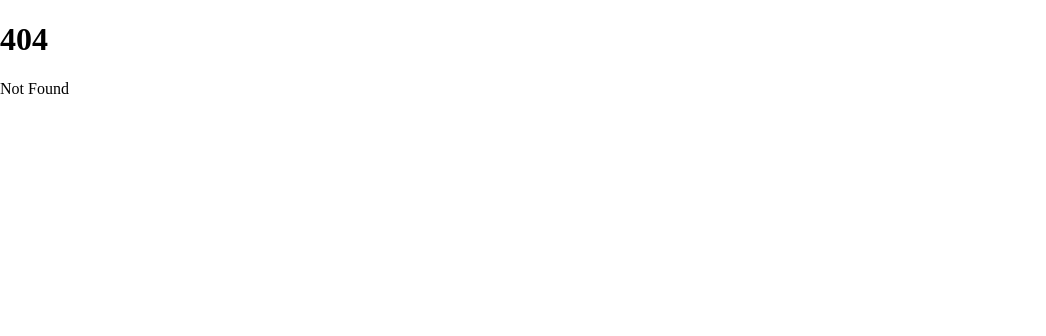
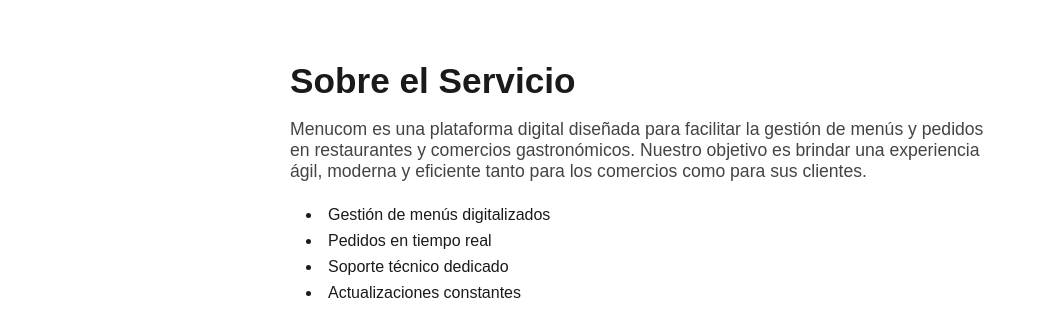
Before and after one commit to Martin444/menu-com, a SvelteKit app: page /about-service in a window 1280 px wide. Before the commit this address had no page. Shown: the top 336 px of the page, without its empty margins (0-1046 px from the left). Built offline with nearby package versions, Linux system fonts and the light colour scheme.

Commit message:
Translate service and terms pages to Spanish, update links in footer

```diff
--- a/src/features/home/sections/Footer.svelte
+++ b/src/features/home/sections/Footer.svelte
@@ -1,12 +1,12 @@
 <section class="info-extra-container">
     <div class="info-extra ">
-        <a href="www.google.com" class="info-link">About our service</a>
+        <a href="/about-service" class="info-link">Sobre el Servicio</a>
     </div>
     <div class="info-extra">
-        <a href="www.google.com" class="info-link">Read terms and conditions</a>
+        <a href="/tyc" class="info-link">Términos y Condiciones</a>
     </div>
     <div class="info-extra">
-        <a href="www.google.com" class="info-link">Developer contacts</a>
+    <a href="/dev-contact" class="info-link">Contacta al desarrollador</a>
     </div>
 </section>
 
--- /dev/null
+++ b/src/routes/about-service/+page.svelte
@@ -0,0 +1,44 @@
+<script lang="ts">
+  // Página About Service - hardcodeada
+</script>
+
+<section class="about-service-container">
+  <h1>Sobre el Servicio</h1>
+  <p>
+    Menucom es una plataforma digital diseñada para facilitar la gestión de menús y pedidos en restaurantes y comercios gastronómicos. Nuestro objetivo es brindar una experiencia ágil, moderna y eficiente tanto para los comercios como para sus clientes.
+  </p>
+  <ul>
+    <li>Gestión de menús digitalizados</li>
+    <li>Pedidos en tiempo real</li>
+    <li>Soporte técnico dedicado</li>
+    <li>Actualizaciones constantes</li>
+  </ul>
+</section>
+
+<style>
+  .about-service-container {
+    max-width: 700px;
+    margin: 0 auto;
+    padding: 2rem 1rem;
+    font-family: var(--font-main, 'Sansation', Arial, sans-serif);
+  }
+  h1 {
+    color: var(--color-primary, #1a1a1a);
+    font-size: 2.2rem;
+    margin-bottom: 1rem;
+  }
+  p {
+    font-size: 1.1rem;
+    margin-bottom: 1.5rem;
+    color: var(--color-secondary, #444);
+  }
+  ul {
+    list-style: disc inside;
+    color: var(--color-primary, #1a1a1a);
+    font-size: 1rem;
+    padding-left: 1rem;
+  }
+  li {
+    margin-bottom: 0.5rem;
+  }
+</style>
--- /dev/null
+++ b/src/routes/dev-contact/+page.svelte
@@ -0,0 +1,50 @@
+<script lang="ts">
+  // Página Dev Contact - hardcodeada
+</script>
+
+<section class="dev-contact-container">
+  <h1>Contacta al desarrollador</h1>
+  <p>
+    ¿Queres consultar algo o reportar un error? Escribíme a:
+  </p>
+  <ul>
+    <li>Email: <a href="mailto:alejandrofarel62@gmail.com">alejandrofarel62@gmail.com</a></li>
+    <!-- <li>GitHub: <a href="https://github.com/ismaenlamisma/menu-com" target="_blank">menu-com</a></li> -->
+  </ul>
+  <p>
+    También puedes enviarme sugerencias o ideas para mejorar la plataforma.
+  </p>
+</section>
+
+<style>
+  .dev-contact-container {
+    max-width: 700px;
+    margin: 0 auto;
+    padding: 2rem 1rem;
+    font-family: var(--font-main, 'Sansation', Arial, sans-serif);
+  }
+  h1 {
+    color: var(--color-primary, #1a1a1a);
+    font-size: 2.2rem;
+    margin-bottom: 1rem;
+  }
+  p {
+    font-size: 1.1rem;
+    margin-bottom: 1.5rem;
+    color: var(--color-secondary, #444);
+  }
+  ul {
+    list-style: disc inside;
+    color: var(--color-primary, #1a1a1a);
+    font-size: 1rem;
+    padding-left: 1rem;
+    margin-bottom: 1.5rem;
+  }
+  li {
+    margin-bottom: 0.5rem;
+  }
+  a {
+    color: var(--color-accent, #0077cc);
+    text-decoration: underline;
+  }
+</style>
--- /dev/null
+++ b/src/routes/tyc/+page.svelte
@@ -0,0 +1,43 @@
+<script lang="ts">
+  // Página Términos y Condiciones - hardcodeada
+</script>
+
+<section class="tyc-container">
+  <h1>Términos y Condiciones</h1>
+  <p>
+    Al utilizar Menucom, aceptas los siguientes términos y condiciones. La plataforma se reserva el derecho de modificar estos términos en cualquier momento.
+  </p>
+  <ol>
+    <li>El uso de la plataforma es responsabilidad del usuario.</li>
+    <li>Menucom no se responsabiliza por la información ingresada por los comercios.</li>
+    <li>Los datos personales serán tratados conforme a la legislación vigente.</li>
+    <li>El servicio puede ser suspendido o modificado sin previo aviso.</li>
+  </ol>
+</section>
+
+<style>
+  .tyc-container {
+    max-width: 700px;
+    margin: 0 auto;
+    padding: 2rem 1rem;
+    font-family: var(--font-main, 'Sansation', Arial, sans-serif);
+  }
+  h1 {
+    color: var(--color-primary, #1a1a1a);
+    font-size: 2.2rem;
+    margin-bottom: 1rem;
+  }
+  p {
+    font-size: 1.1rem;
+    margin-bottom: 1.5rem;
+    color: var(--color-secondary, #444);
+  }
+  ol {
+    color: var(--color-primary, #1a1a1a);
+    font-size: 1rem;
+    padding-left: 1.2rem;
+  }
+  li {
+    margin-bottom: 0.5rem;
+  }
+</style>
```
